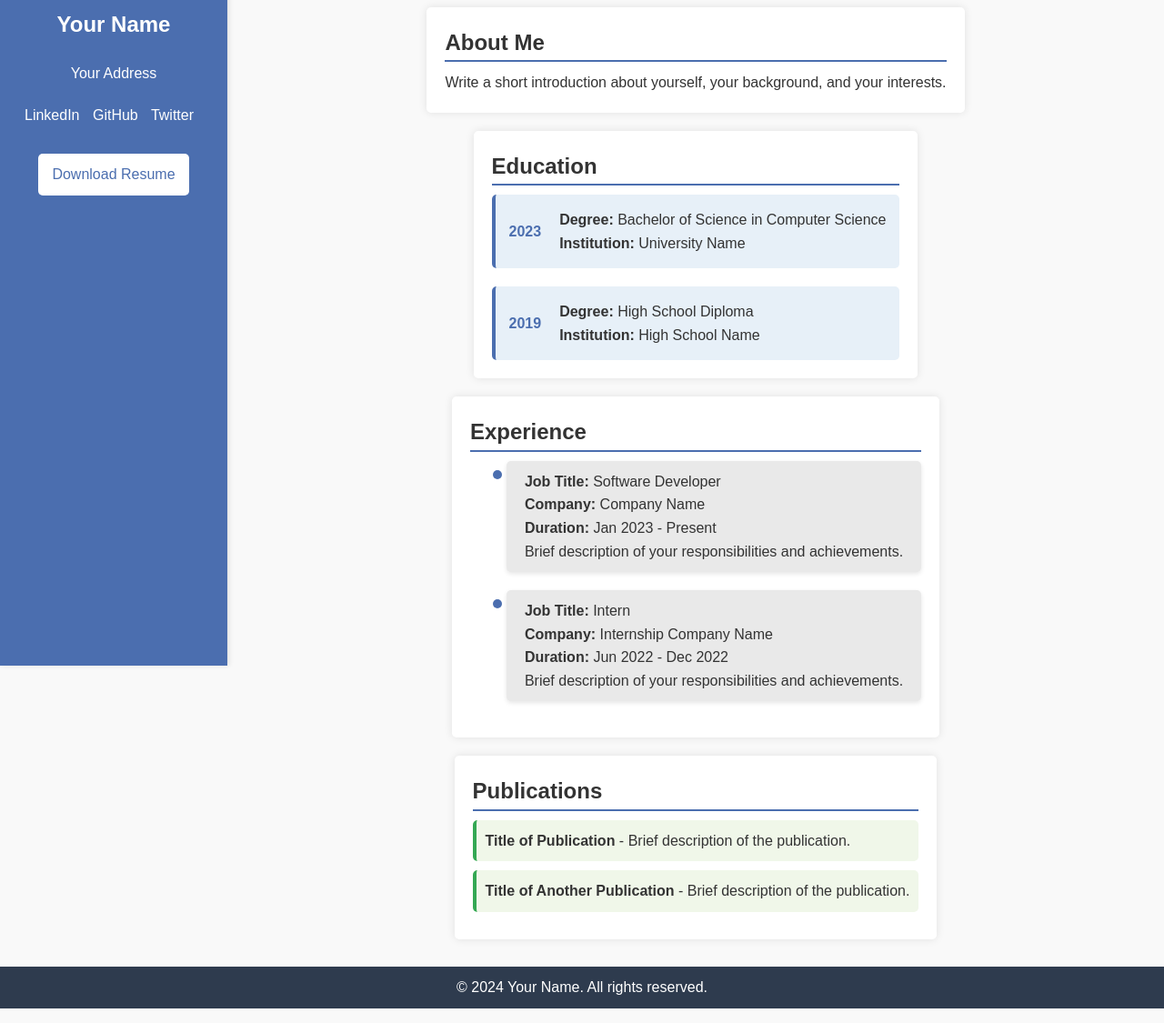
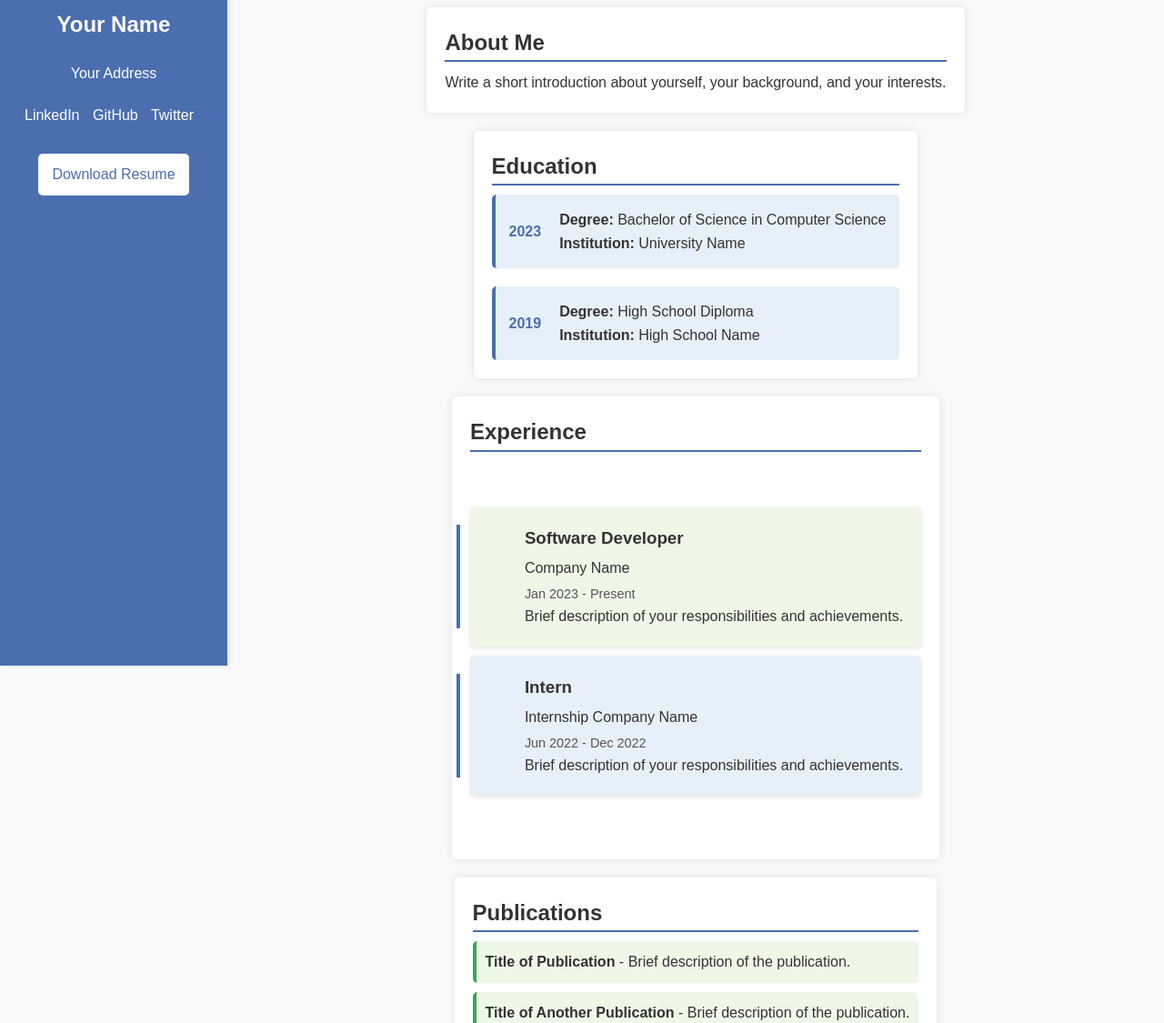
Before and after one commit to SubinaKhanal/subinakhanal.github.io, a plain HTML site: page experience.html in a window 1280 px wide. Shown: the part 68-1193 px from the top of the page at 91% size. Drawn offline with Linux system fonts and the light colour scheme.

Commit message:
Update experience.html

```diff
--- a/experience.html
+++ b/experience.html
@@ -180,35 +180,57 @@
         /* Experience Section Styles */
         .experience-container {
             position: relative;
-            padding-left: 40px; /* Indent for the timeline */
+            padding: 20px 0;
+        }
+
+        .timeline {
+            position: relative;
+            padding: 20px 0;
         }
 
         .timeline-item {
             position: relative;
-            padding: 10px 20px;
-            margin-bottom: 20px;
+            padding: 20px;
+            margin: 10px 0;
             background: #E9E9E9; /* Light Gray */
             border-radius: 5px;
             box-shadow: 0 2px 5px rgba(0, 0, 0, 0.1);
         }
 
-        .timeline-item:before {
+        .timeline-item::before {
             content: '';
             position: absolute;
-            left: -15px;
-            top: 10px;
-            height: 10px;
-            width: 10px;
+            left: -15px; /* Position for the vertical line */
+            top: 20px; /* Center the line */
+            height: calc(100% - 40px); /* Length of the line */
+            width: 4px; /* Width of the line */
             background: #4B6EAF; /* Soft Blue */
-            border-radius: 50%;
         }
 
-        footer {
-            text-align: center;
-            padding: 10px;
-            background: #2E3B4E; /* Darker Gray */
-            color: white;
-            width: 100%;
+        .timeline-content {
+            margin-left: 40px; /* Space for the line */
+        }
+
+        .timeline-content h3 {
+            margin: 0 0 5px 0; /* Spacing for job title */
+        }
+
+        .timeline-content h4 {
+            margin: 0 0 5px 0; /* Spacing for company name */
+            font-weight: normal; /* Normal weight for company name */
+        }
+
+        .timeline-content .date {
+            font-size: 0.9em;
+            color: #555; /* Dark Gray for the date */
+        }
+
+        .timeline-item:nth-child(odd) {
+            background: #F0F7E9; /* Light Green */
+        }
+
+        .timeline-item:nth-child(even) {
+            background: #E7F0F8; /* Light Blue */
         }
 
         /* Animation */
@@ -303,19 +325,25 @@
         <section id="experience">
             <h2>Experience</h2>
             <div class="experience-container">
+                <div class="timeline">
                     <div class="timeline-item">
-                    <strong>Job Title:</strong> Software Developer<br>
-                    <strong>Company:</strong> Company Name<br>
-                    <strong>Duration:</strong> Jan 2023 - Present<br>
+                        <div class="timeline-content">
+                            <h3>Software Developer</h3>
+                            <h4>Company Name</h4>
+                            <div class="date">Jan 2023 - Present</div>
                             <p>Brief description of your responsibilities and achievements.</p>
                         </div>
+                    </div>
                     <div class="timeline-item">
-                    <strong>Job Title:</strong> Intern<br>
-                    <strong>Company:</strong> Internship Company Name<br>
-                    <strong>Duration:</strong> Jun 2022 - Dec 2022<br>
+                        <div class="timeline-content">
+                            <h3>Intern</h3>
+                            <h4>Internship Company Name</h4>
+                            <div class="date">Jun 2022 - Dec 2022</div>
                             <p>Brief description of your responsibilities and achievements.</p>
                         </div>
+                    </div>
                     <!-- Add more job experiences as needed -->
+                </div>
             </div>
         </section>
 
```
Lines whose indentation alone changed are shown as unchanged.
